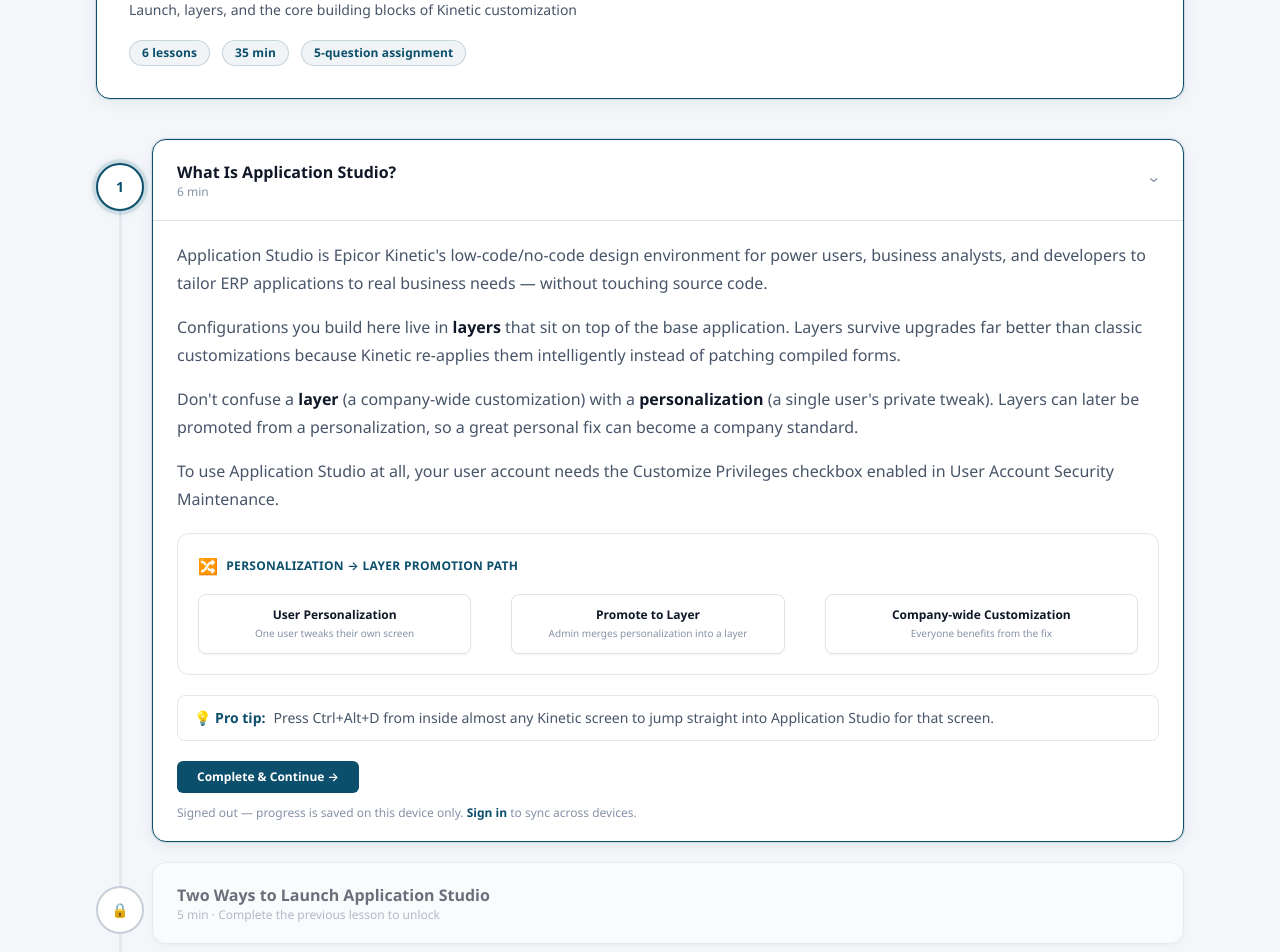
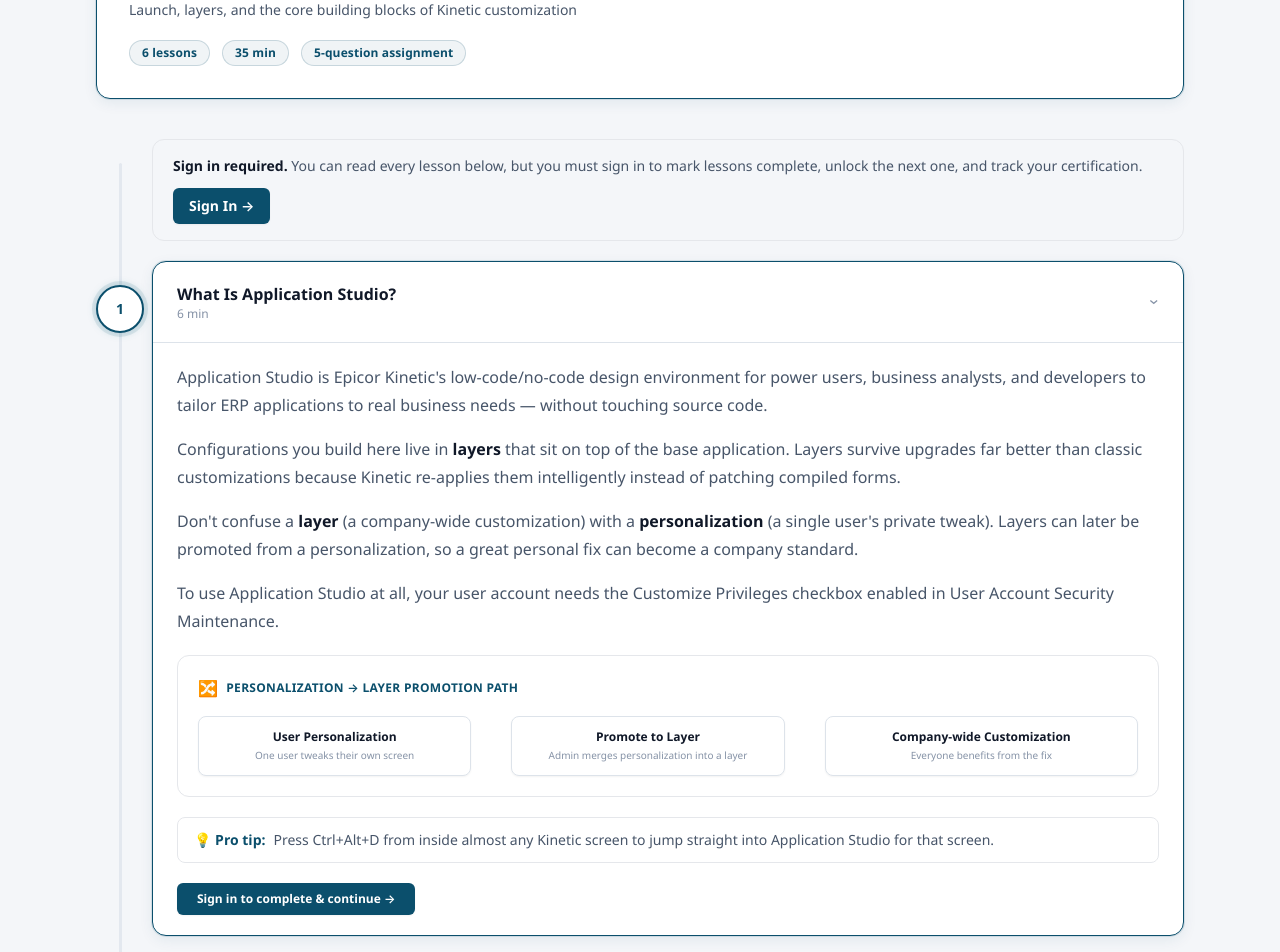
Before and after one commit to HGW-Pro/kinetic-appstudio-academy, a Next.js app: page /modules/app-studio-fundamentals in a window 1280 px wide. Shown: the part 200-1152 px from the top of the page. Built offline with nearby package versions, Linux system fonts and the light colour scheme.

Commit message:
Require sign-in to complete lessons: signed-out users can read content but Complete & Continue now redirects to /login instead of allowing local-only progress

```diff
--- a/components/LessonList.tsx
+++ b/components/LessonList.tsx
@@ -1,6 +1,7 @@
 "use client";
 
 import { useEffect, useState } from "react";
+import Link from "next/link";
 import type { Lesson } from "../lib/curriculum";
 import { loadLocalProgress, markLessonComplete } from "../lib/progress";
 import { useAuth } from "./AuthProvider";
@@ -21,7 +22,7 @@
   moduleSlug: string;
   lessons: Lesson[];
 }) {
-  const { user } = useAuth();
+  const { user, loading: authLoading } = useAuth();
   const [completed, setCompleted] = useState<string[]>([]);
   const [expandedId, setExpandedId] = useState<string>(lessons[0]?.id ?? "");
   const [justCompleted, setJustCompleted] = useState<string | null>(null);
@@ -39,11 +40,16 @@
 
   if (!mounted) return null;
 
-  const highestUnlockedIndex = Math.min(completed.length, lessons.length - 1);
+  // Without a signed-in account, progress cannot advance past lesson 1 —
+  // completion is gated on being signed in, same as Enroll.
+  const highestUnlockedIndex = user
+    ? Math.min(completed.length, lessons.length - 1)
+    : 0;
   const pathPct = lessons.length > 1 ? (highestUnlockedIndex / (lessons.length - 1)) * 100 : 0;
 
   function handleComplete(lessonId: string, index: number) {
-    markLessonComplete(moduleSlug, lessonId, user?.id);
+    if (!user) return;
+    markLessonComplete(moduleSlug, lessonId, user.id);
     const updated = completed.includes(lessonId) ? completed : [...completed, lessonId];
     setCompleted(updated);
     setJustCompleted(lessonId);
@@ -64,6 +70,22 @@
           style={{ height: `${Math.min(pathPct, 100)}%` }}
         />
       </div>
+
+      {!authLoading && !user && (
+        <div className="mb-5 flex flex-wrap items-center justify-between gap-3 rounded-xl border border-[var(--primary)]/25 bg-[var(--primary)]/[0.05] px-5 py-4 sm:ml-14">
+          <p className="text-sm text-[var(--text-mid)]">
+            <span className="font-semibold text-[var(--text-hi)]">Sign in required.</span>{" "}
+            You can read every lesson below, but you must sign in to mark lessons complete,
+            unlock the next one, and track your certification.
+          </p>
+          <Link
+            href="/login"
+            className="rounded-md bg-[var(--primary)] px-4 py-2 text-sm font-semibold text-white shadow-sm transition hover:bg-[var(--primary-dark)]"
+          >
+            Sign In →
+          </Link>
+        </div>
+      )}
 
       <div className="space-y-5 sm:pl-14">
         {lessons.map((lesson, i) => {
@@ -117,7 +139,8 @@
                     <p className="text-xs text-[var(--text-lo)]">
                       {lesson.minutes} min
                       {lesson.version && lesson.version !== "both" ? ` · New in ${lesson.version}` : ""}
-                      {isLocked ? " · Complete the previous lesson to unlock" : ""}
+                      {isLocked && user ? " · Complete the previous lesson to unlock" : ""}
+                      {isLocked && !user && i > 0 ? " · Sign in to unlock" : ""}
                     </p>
                   </div>
                   {!isLocked && (
@@ -145,6 +168,7 @@
                       </div>
                     )}
 
+                    {user ? (
                       <button
                         onClick={() => handleComplete(lesson.id, i)}
                         disabled={isDone}
@@ -156,14 +180,13 @@
                       >
                         {isDone ? "Completed ✓" : i === lessons.length - 1 ? "Complete Module →" : "Complete & Continue →"}
                       </button>
-                    {!user && (
-                      <p className="mt-3 text-xs text-[var(--text-lo)]">
-                        Signed out — progress is saved on this device only.{" "}
-                        <a href="/login" className="font-semibold text-[var(--primary)] hover:underline">
-                          Sign in
-                        </a>{" "}
-                        to sync across devices.
-                      </p>
+                    ) : (
+                      <Link
+                        href="/login"
+                        className="mt-5 inline-block rounded-md bg-[var(--primary)] px-5 py-2 text-xs font-semibold text-white shadow-sm transition hover:bg-[var(--primary-dark)]"
+                      >
+                        Sign in to complete & continue →
+                      </Link>
                     )}
                   </div>
                 )}
```
Lines whose indentation alone changed are shown as unchanged.
